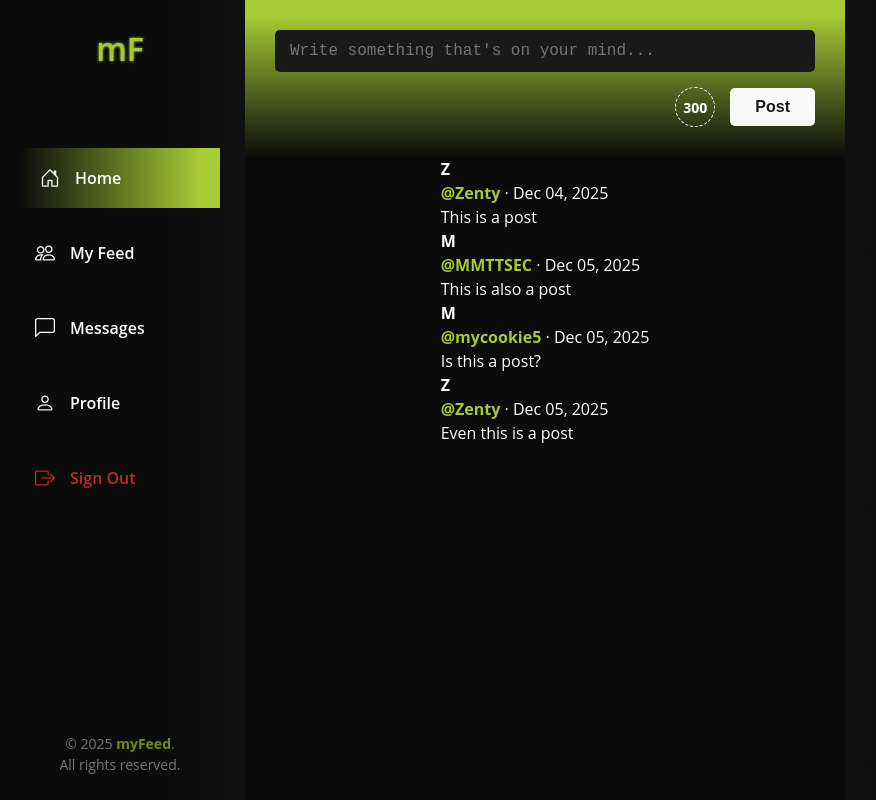
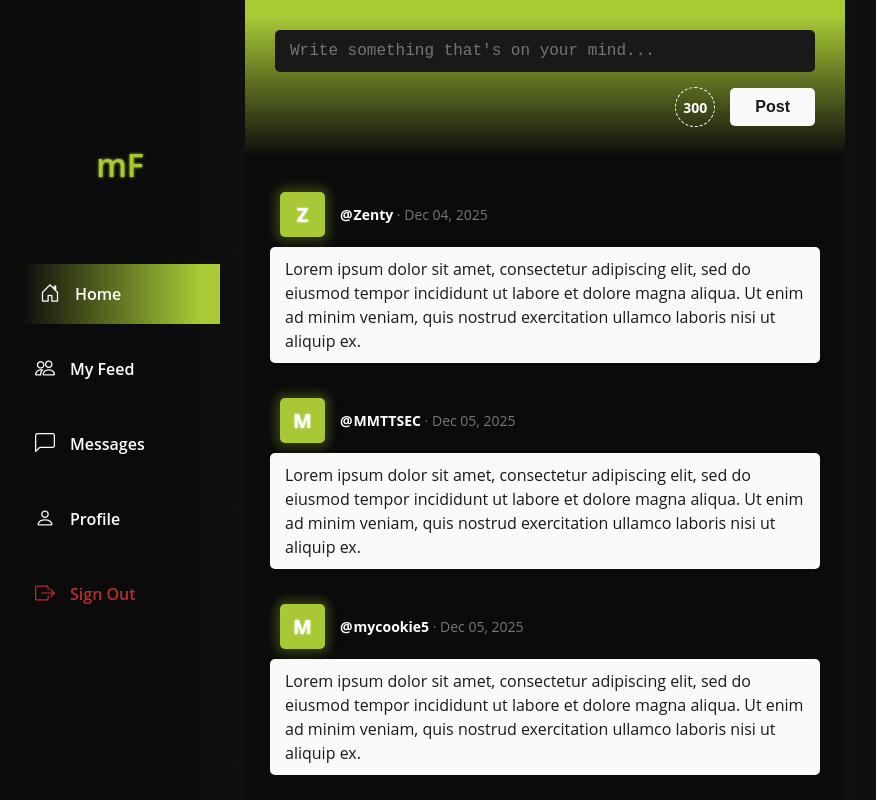
Before and after one commit to MMTTSEC/myfeed, a React app in the folder frontend/: page /home in a window 1280 px wide. Shown: the top 800 px of the page, without its empty margins (95-971 px from the left). Built offline with nearby package versions, Linux system fonts and the light colour scheme; the HTML template or start-up script is replaced by a standard one; a web font is replaced by a local one.

Commit message:
Finished the styling of the DisplayFeed component. Also updated some of the placeholder data.

```diff
--- a/frontend/src/components/DisplayFeed.tsx
+++ b/frontend/src/components/DisplayFeed.tsx
@@ -17,25 +17,25 @@ function fetchPostsOfType(type: string): Post[] {
         {
           id: '1',
           author: 'Zenty',
-          content: 'This is a post',
+          content: 'Lorem ipsum dolor sit amet, consectetur adipiscing elit, sed do eiusmod tempor incididunt ut labore et dolore magna aliqua. Ut enim ad minim veniam, quis nostrud exercitation ullamco laboris nisi ut aliquip ex.',
           createdAt: '2025-12-04',
         },
         {
           id: '2',
           author: 'MMTTSEC',
-          content: 'This is also a post',
+          content: 'Lorem ipsum dolor sit amet, consectetur adipiscing elit, sed do eiusmod tempor incididunt ut labore et dolore magna aliqua. Ut enim ad minim veniam, quis nostrud exercitation ullamco laboris nisi ut aliquip ex.',
           createdAt: '2025-12-05',
         },
         {
           id: '3',
           author: 'mycookie5',
-          content: 'Is this a post?',
+          content: 'Lorem ipsum dolor sit amet, consectetur adipiscing elit, sed do eiusmod tempor incididunt ut labore et dolore magna aliqua. Ut enim ad minim veniam, quis nostrud exercitation ullamco laboris nisi ut aliquip ex.',
           createdAt: '2025-12-05',
         },
         {
           id: '4',
           author: 'Zenty',
-          content: 'Even this is a post',
+          content: 'Lorem ipsum dolor sit amet, consectetur adipiscing elit, sed do eiusmod tempor incididunt ut labore et dolore magna aliqua. Ut enim ad minim veniam, quis nostrud exercitation ullamco laboris nisi ut aliquip ex.',
           createdAt: '2025-12-05',
         },
       ];
@@ -44,13 +44,13 @@ function fetchPostsOfType(type: string): Post[] {
         {
           id: '2',
           author: 'MMTTSEC',
-          content: 'This is also a post',
+          content: 'Lorem ipsum dolor sit amet, consectetur adipiscing elit, sed do eiusmod tempor incididunt ut labore et dolore magna aliqua. Ut enim ad minim veniam, quis nostrud exercitation ullamco laboris nisi ut aliquip ex.',
           createdAt: '2025-12-05',
         },
         {
           id: '3',
           author: 'mycookie5',
-          content: 'Is this a post?',
+          content: 'Lorem ipsum dolor sit amet, consectetur adipiscing elit, sed do eiusmod tempor incididunt ut labore et dolore magna aliqua. Ut enim ad minim veniam, quis nostrud exercitation ullamco laboris nisi ut aliquip ex.',
           createdAt: '2025-12-05',
         },
       ];
@@ -59,13 +59,13 @@ function fetchPostsOfType(type: string): Post[] {
         {
           id: '1',
           author: 'Zenty',
-          content: 'This is a post',
+          content: 'Lorem ipsum dolor sit amet, consectetur adipiscing elit, sed do eiusmod tempor incididunt ut labore et dolore magna aliqua. Ut enim ad minim veniam, quis nostrud exercitation ullamco laboris nisi ut aliquip ex.',
           createdAt: '2025-12-04',
         },
         {
           id: '3',
           author: 'Zenty',
-          content: 'Even this is a post',
+          content: 'Lorem ipsum dolor sit amet, consectetur adipiscing elit, sed do eiusmod tempor incididunt ut labore et dolore magna aliqua. Ut enim ad minim veniam, quis nostrud exercitation ullamco laboris nisi ut aliquip ex.',
           createdAt: '2025-12-05',
         },
       ];
--- a/frontend/src/styles/displayfeed.css
+++ b/frontend/src/styles/displayfeed.css
@@ -0,0 +1,72 @@
+.feed-placeholder, .feed-empty {
+  width: 100%;
+  color: var(--color-gray);
+  padding: var(--spacing-large);
+  text-align: center;
+}
+
+.feed-container {
+  width: 100%;
+  padding: var(--spacing-large);
+
+  display: flex;
+  flex-direction: column;
+  align-items: center;
+}
+
+.feed-container article.post-card {
+  width: 100%;
+  margin-bottom: var(--spacing-large);
+}
+
+.feed-container article.post-card .post-header {
+  width: 100%;
+  padding: var(--spacing-standard);
+
+  display: flex;
+  flex-direction: row;
+  align-items: center;
+}
+
+.feed-container article.post-card .post-header figure.post-author-avatar {
+  background-color: var(--color-primary);
+  box-shadow: var(--shadow-background);
+  width: 45px;
+  height: 45px;
+  border-radius: var(--border-radius-standard);
+  margin-right: var(--spacing-big);
+
+  display: flex;
+  align-items: center;
+  justify-content: center;
+}
+
+.feed-container article.post-card .post-header figure.post-author-avatar .post-author-avatar-initial {
+  font-size: var(--font-size-subheader);
+  text-shadow: var(--shadow-text-avatar);
+}
+
+.feed-container article.post-card .post-header .post-info {
+  font-size: var(--font-size-misc);
+  color: var(--color-gray);
+}
+
+.feed-container article.post-card .post-header .post-info a {
+  color: var(--color-white);
+}
+
+.feed-container article.post-card .post-header .post-info .post-author-at {
+  padding-right: 1px;
+}
+
+.feed-container article.post-card .post-header .post-info .post-author {
+  color: var(--color-white);
+}
+
+.feed-container article.post-card .post-content {
+  width: 100%;
+  background-color: var(--color-background-tertiary);
+  border-radius: var(--border-radius-standard);
+  padding: var(--spacing-standard) var(--spacing-big);
+  color: var(--color-gray-dark);
+}
```
